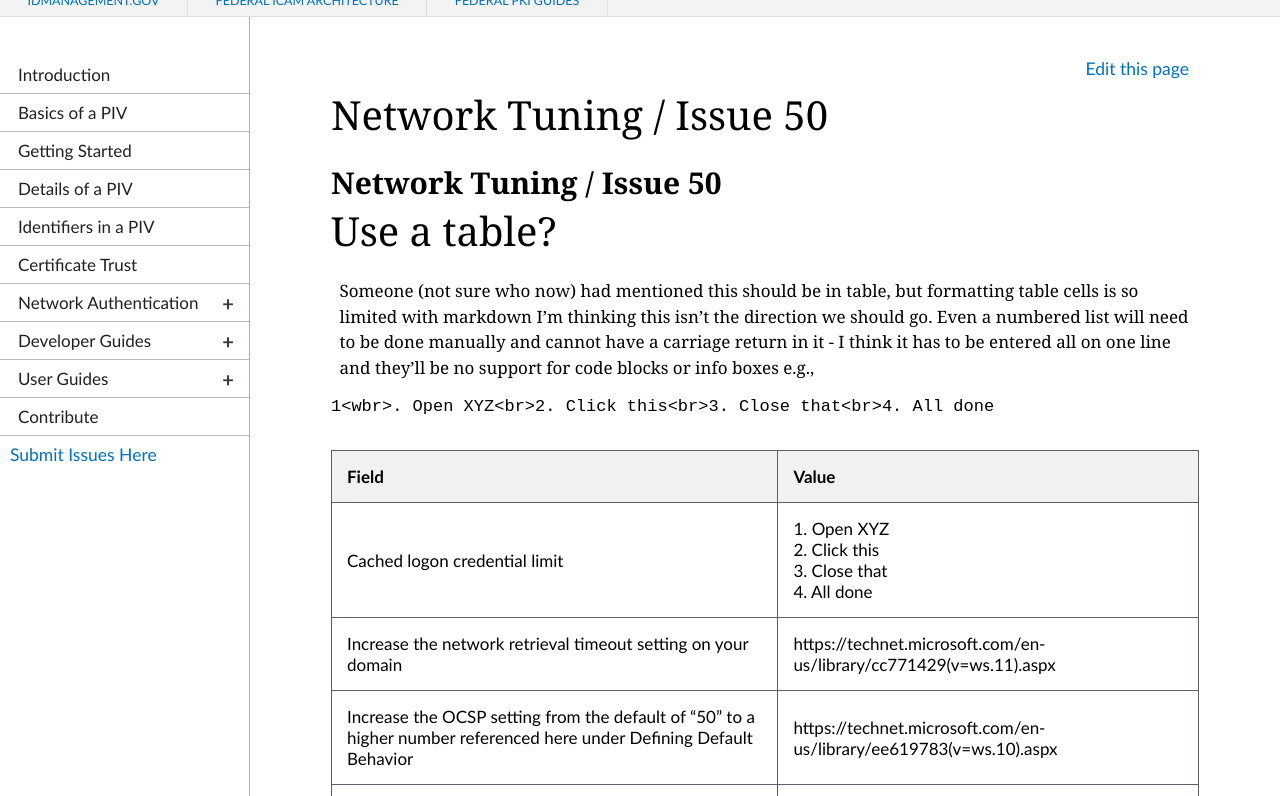
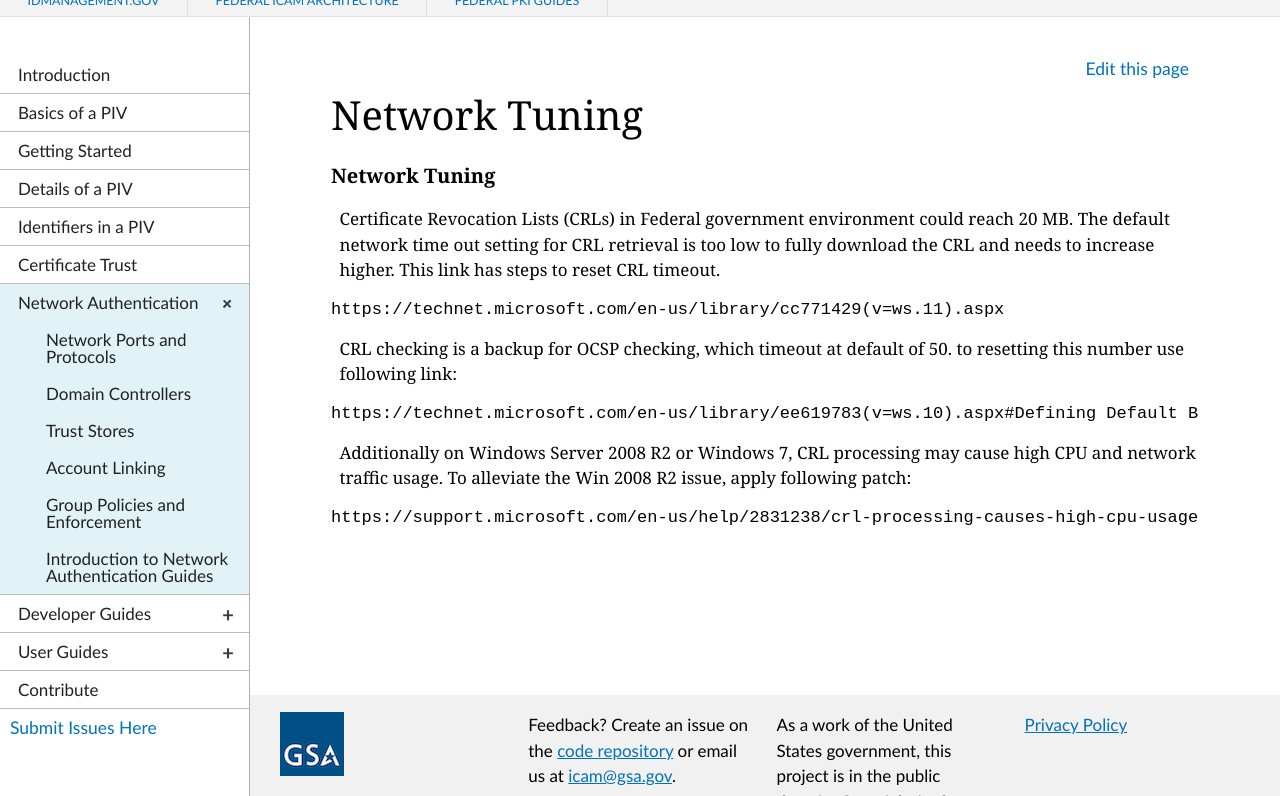
Before and after one commit to GSA/piv-guides, a Jekyll site: the page built from pages/network-tuning.md, in a window 1280 px wide and 900 px high, cut to the strip 104-900 px from the top of the window. Built offline with Jekyll 4.4.1, drawn with Linux system fonts in a browser that asks for light colours; nearby versions of some CDN libraries; our own code applies the rules of GitHub Pages for plain Markdown files; some of the changed text lies outside the part shown.

Commit message:
Update network-tuning.md

```diff
--- a/pages/network-tuning.md
+++ b/pages/network-tuning.md
@@ -1,67 +1,21 @@
-
-## Network Tuning / Issue 50
-
-
-# Use a table?
-Someone (not sure who now) had mentioned this should be in table, but formatting table cells is so limited with markdown I'm thinking this isn't the direction we should go. Even a numbered list will need to be done manually and cannot have a carriage return in it - I think it has to be entered all on one line and they'll be no support for code blocks or info boxes  e.g.,
-
-	1<wbr>. Open XYZ<br>2. Click this<br>3. Close that<br>4. All done
-
-| **Field** | **Value** |
-| :-------- | :------------------------------- |
-| Cached logon credential limit | 1<wbr>. Open XYZ<br>2. Click this<br>3. Close that<br>4. All done |
-| Increase the network retrieval timeout setting on your domain | https://technet.microsoft.com/en-us/library/cc771429(v=ws.11).aspx |
-| Increase the OCSP setting from the default of "50" to a higher number referenced here under Defining Default Behavior | https://technet.microsoft.com/en-us/library/ee619783(v=ws.10).aspx |
-| patch link again....common question still | https://support.microsoft.com/en-us/kb/2831238 |
-| may be worth including the link to the United States Government Configuration Baseline (USGCB) | https://usgcb.nist.gov/usgcb_content.html |
-
-
-# Easier to use headings and numbered steps
-
-### Cached logon credential limit
-
-Description goes here. Idefeulo foc omoemowa wahteze liv juvde puguprof. Epehuji upuga zige odfe igo sit pilamhul oto ukurecef.
-
- 1. Open XYZ
- 2. Click this
- 3. Close that
- 4. All done
-
-### Increase the network retrieval timeout setting on your domain
-https://technet.microsoft.com/en-us/library/cc771429(v=ws.11).aspx
-
-### Increase the OCSP setting from the default of “50” to a higher number referenced here under Defining Default Behavior
-https://technet.microsoft.com/en-us/library/ee619783(v=ws.10).aspx
-
-### patch link again….common question still
-https://support.microsoft.com/en-us/kb/2831238
-
-### may be worth including the link to the United States Government Configuration Baseline (USGCB)
-https://usgcb.nist.gov/usgcb_content.html
-
-
-
-## Troubleshooting - Put in separate document
-
 ---
-https://github.com/GSA/piv-guides/issues/49
-
-Error Message:
-The system could not log you on. The requested key container does not exist on the smart card.
-
-Operating System:
-
-Windows 10
-Windows 2008R2, Windows 2012R2
-Remote Desktop
-Only native drivers (Microsoft drivers)
-Repeatable (absolutely happens every time)
-
-Cause :
-There is a problem with the smart card driver. The problem can be seen when trying to connect with terminal server.
-Solution:
-Check using certutil -scinfo that the driver is installed on the server and on the client computer
-
+layout: default
+title: Network Tuning
+collection: networkconfig
+permalink: /network-tuning/
 ---
 
-https://github.com/GSA/piv-guides/issues/21
+### Network Tuning
+
+Certificate Revocation Lists (CRLs) in Federal government environment could reach 20 MB. The default network time out setting for CRL retrieval is too low to fully download the CRL and needs to increase higher.
+This link has steps to reset CRL timeout.
+
+	https://technet.microsoft.com/en-us/library/cc771429(v=ws.11).aspx
+
+CRL checking is a backup for OCSP checking, which timeout at default of 50. to resetting this number use following link:
+
+	https://technet.microsoft.com/en-us/library/ee619783(v=ws.10).aspx#Defining Default Behavior
+
+Additionally on Windows Server 2008 R2 or Windows 7, CRL processing may cause high CPU and network traffic usage. To alleviate the Win 2008 R2 issue, apply following patch:
+
+    https://support.microsoft.com/en-us/help/2831238/crl-processing-causes-high-cpu-usage,-heavy-network-traffic,-and-servi
```
